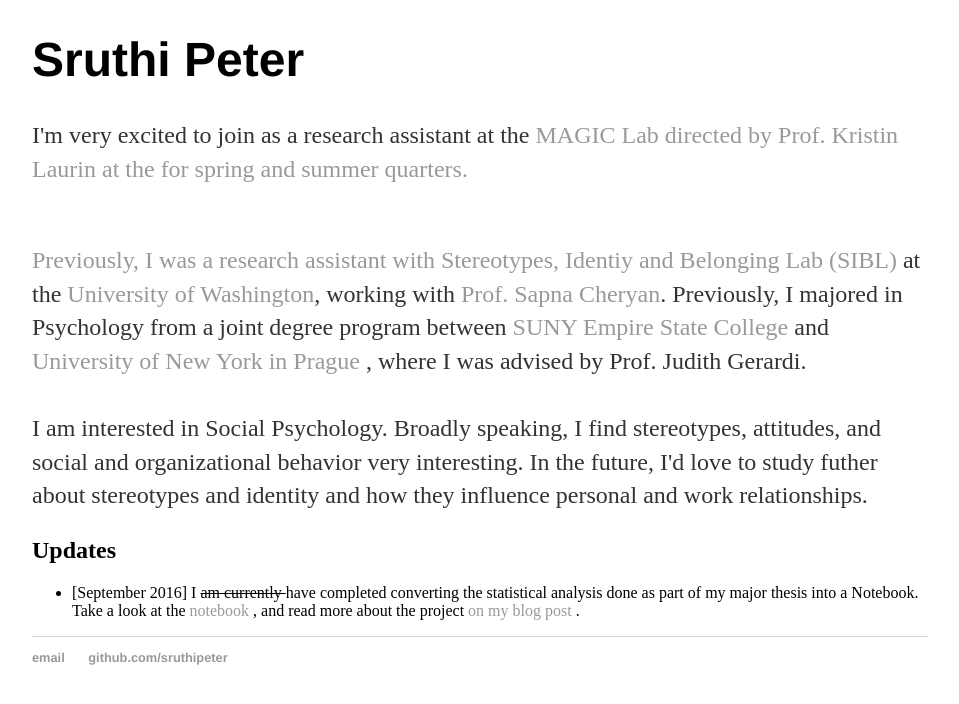
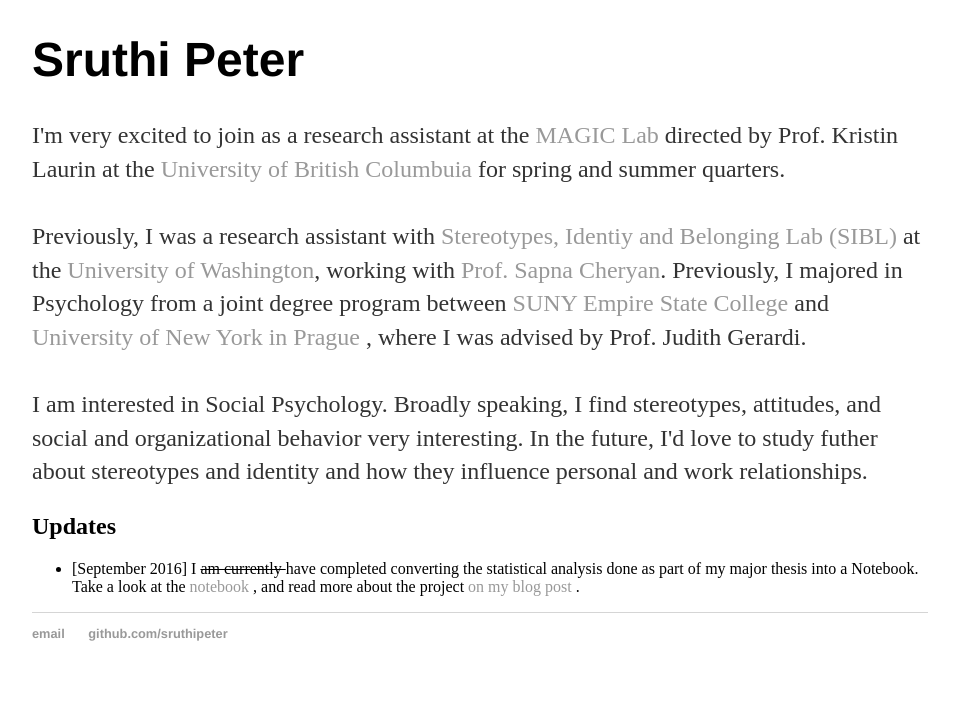
Before and after one commit to sruthipeter/sruthipeter.github.io, a Jekyll site: the page built from index.html, in a window 1280 px wide, cut to the strip 298-1023 px from the top of the page. Shown: the top 704 px of the strip, without its empty margins (160-1119 px from the left). Built offline with Jekyll 4.4.1, drawn with Linux system fonts in a browser that asks for light colours.

Commit message:
Update index.html

```diff
--- a/index.html
+++ b/index.html
@@ -5,10 +5,10 @@
 <div class="blurb">
     <img src="https://avatars0.githubusercontent.com/u/20891965" alt="Sruthi's avatar" width="200" height="200" />
 	<h1>Sruthi Peter</h1>
-	<p> I'm very excited to join as a research assistant at the <a href="http://magiclab.psych.ubc.ca/person/kristin-laurin/"> MAGIC Lab directed by Prof. Kristin Laurin at the <a href="https://en.wikipedia.org/wiki/University_of_British_Columbia"> for spring and summer quarters.
+	<p> I'm very excited to join as a research assistant at the <a href="http://magiclab.psych.ubc.ca/person/kristin-laurin/"> MAGIC Lab </a> directed by Prof. Kristin Laurin at the <a href="https://en.wikipedia.org/wiki/University_of_British_Columbia"> University of British Columbuia </a> for spring and summer quarters.
 
 
-	<br> <br> <p>Previously, I was a research assistant with <a href="http://depts.washington.edu/sibl/">Stereotypes, Identiy and Belonging Lab (SIBL)</a> at the <a href="http://www.washington.edu/">University of Washington</a>, working with <a href="https://faculty.washington.edu/scheryan/">Prof. Sapna Cheryan</a>. Previously, I majored in Psychology from a joint degree program between <a href="https://www.esc.edu"> SUNY Empire State College </a> and <a href="https://www.unyp.cz/"> University of New York in Prague </a>, where I was advised by Prof. Judith Gerardi.
+	<br> <br> Previously, I was a research assistant with <a href="http://depts.washington.edu/sibl/">Stereotypes, Identiy and Belonging Lab (SIBL)</a> at the <a href="http://www.washington.edu/">University of Washington</a>, working with <a href="https://faculty.washington.edu/scheryan/">Prof. Sapna Cheryan</a>. Previously, I majored in Psychology from a joint degree program between <a href="https://www.esc.edu"> SUNY Empire State College </a> and <a href="https://www.unyp.cz/"> University of New York in Prague </a>, where I was advised by Prof. Judith Gerardi.
 
 	<br> <br> I am interested in Social Psychology. Broadly speaking, I find stereotypes, attitudes, and social and organizational behavior very interesting. In the future, I'd love to study futher about stereotypes and identity and how they influence personal and work relationships.
 
```
